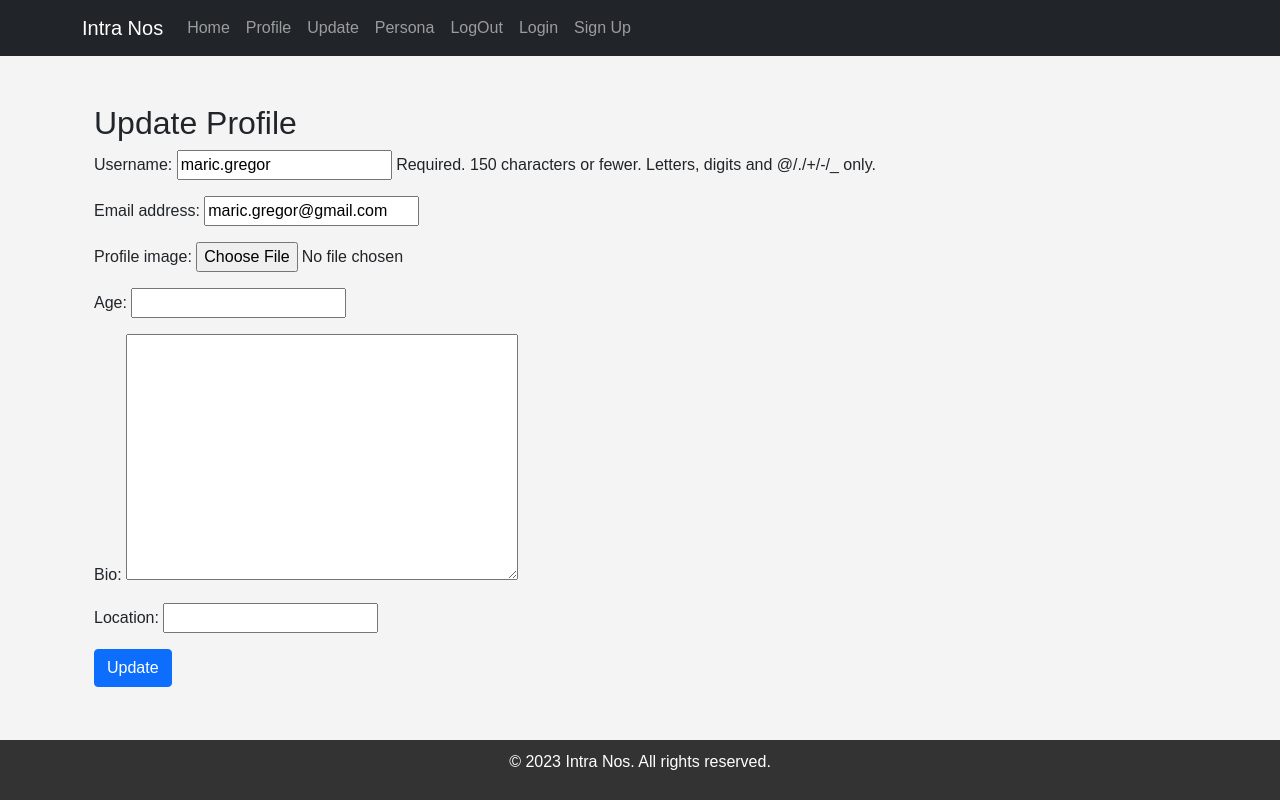
After one commit to gunnit/modelchat-app, a Django app: page /update_profile/ in a window 1280 px wide. The commit adds this page. Run offline with Django 4.2, Linux system fonts and the light colour scheme; a user stored in the database is signed in.

Commit message:
pages and updates

```diff
--- a/chat/forms.py
+++ b/chat/forms.py
@@ -1,5 +1,6 @@
 from allauth.account.forms import SignupForm
 from django import forms
+from .models import CustomUser, DigitalPersona
 
 USER_TYPE_CHOICES = (
     ('MODEL', 'Model'),
@@ -9,13 +10,47 @@ USER_TYPE_CHOICES = (
 class CustomSignupForm(SignupForm):
     user_type = forms.ChoiceField(choices=USER_TYPE_CHOICES, widget=forms.RadioSelect)
 
-def save(self, request):
-    # First, use the original save method to save the user object
-    user = super(CustomSignupForm, self).save(request)
+    def save(self, request):
+        # First, use the original save method to save the user object
+        user = super(CustomSignupForm, self).save(request)
 
-    # Now, save the custom field (user_type) to the user object
-    user.user_type = self.cleaned_data['user_type']
-    user.save()
+        # Now, save the custom field (user_type) to the user object
+        user.user_type = self.cleaned_data['user_type']
+        user.save()
 
-    # Return the user object
-    return user
+        # Return the user object
+        return user
+
+class UpdateProfileForm(forms.ModelForm):
+    class Meta:
+        model = CustomUser
+        fields = ['username', 'email', 'profile_image', 'age', 'bio', 'location']
+
+
+
+class UpdateDigitalPersonaForm(forms.ModelForm):
+    RESPONSE_SPEED_CHOICES = [
+        ('fast', 'Fast'),
+        ('medium', 'Medium'),
+        ('slow', 'Slow'),
+    ]
+
+    RESPONSE_LENGTH_CHOICES = [
+        ('short', 'Short'),
+        ('medium', 'Medium'),
+        ('long', 'Long'),
+    ]
+
+    RESPONSE_STYLE_CHOICES = [
+        ('formal', 'Formal'),
+        ('casual', 'Casual'),
+        ('playful', 'Playful'),
+    ]
+
+    response_speed = forms.ChoiceField(choices=RESPONSE_SPEED_CHOICES, required=False)
+    response_length = forms.ChoiceField(choices=RESPONSE_LENGTH_CHOICES, required=False)
+    response_style = forms.ChoiceField(choices=RESPONSE_STYLE_CHOICES, required=False)
+
+    class Meta:
+        model = DigitalPersona
+        fields = ['greeting_message', 'response_speed', 'response_length', 'response_style']
--- a/chat/models.py
+++ b/chat/models.py
@@ -12,6 +12,14 @@ class CustomUser(AbstractUser):
     # Override the groups and user_permissions fields to fix reverse accessor clashes
     groups = models.ManyToManyField(Group, blank=True, related_name="customuser_set")
     user_permissions = models.ManyToManyField(Permission, blank=True, related_name="customuser_set")
+    age = models.PositiveIntegerField(null=True, blank=True)
+    bio = models.TextField(null=True, blank=True)
+    location = models.CharField(max_length=100, null=True, blank=True)
+
+    def save(self, *args, **kwargs):
+        super(CustomUser, self).save(*args, **kwargs)
+        if self.user_type == 'MODEL' and not hasattr(self, 'digital_persona'):
+            DigitalPersona.objects.create(user=self)
 
 # Model for storing chat messages
 class ChatMessage(models.Model):
--- a/chat/views.py
+++ b/chat/views.py
@@ -1,7 +1,10 @@
 import os
 import json
 import openai
-from django.shortcuts import render
+from django.shortcuts import render, redirect
+from django.http import HttpResponseRedirect
+from django.urls import reverse
+from django.contrib.auth.decorators import login_required
 from django.views.decorators.csrf import csrf_exempt
 from django.http import JsonResponse
 from langchain.chat_models import ChatOpenAI
@@ -18,6 +21,7 @@ from django.views.decorators.csrf import csrf_exempt
 from asgiref.sync import async_to_sync
 from telegram.request._baserequest import BaseRequest
 
+from .forms import UpdateProfileForm, UpdateDigitalPersonaForm
 
 from dotenv import load_dotenv, find_dotenv
 _ = load_dotenv(find_dotenv()) # read local .env file
@@ -115,3 +119,49 @@ def telegram_webhook(request):
                 break  # If it's not a timeout error, break out of the loop
 
     return JsonResponse({})
+
+def after_login_redirect(request):
+    if request.user.user_type == 'MODEL':
+        return HttpResponseRedirect(reverse('model_dashboard'))
+    else:
+        return HttpResponseRedirect(reverse('fan_dashboard'))
+
+@login_required
+def model_dashboard(request):
+    if request.user.user_type != 'MODEL':
+        return redirect('fan_dashboard')  # Redirect to fan dashboard if not a model
+    return render(request, 'chat/model_dashboard.html')
+
+@login_required
+def fan_dashboard(request):
+    if request.user.user_type != 'FAN':
+        return redirect('model_dashboard')  # Redirect to model dashboard if not a fan
+    return render(request, 'chat/fan_dashboard.html')
+
+
+def update_profile(request):
+    if request.method == 'POST':
+        form = UpdateProfileForm(request.POST, request.FILES, instance=request.user)
+        if form.is_valid():
+            form.save()
+            return redirect(reverse('home'))
+    else:
+        form = UpdateProfileForm(instance=request.user)
+    return render(request, 'chat/update_profile.html', {'form': form})
+
+
+def update_digital_persona(request):
+    if request.method == 'POST':
+        form = UpdateDigitalPersonaForm(request.POST, instance=request.user.digital_persona)
+        if form.is_valid():
+            digital_persona = form.save(commit=False)
+            digital_persona.ai_response_tuning = {
+                'response_speed': form.cleaned_data['response_speed'],
+                'response_length': form.cleaned_data['response_length'],
+                'response_style': form.cleaned_data['response_style'],
+            }
+            digital_persona.save()
+            return redirect(reverse('home'))  # Redirect to the home view
+    else:
+        form = UpdateDigitalPersonaForm(instance=request.user.digital_persona)
+    return render(request, 'chat/update_digital_persona.html', {'form': form})
--- a/modelchat/urls.py
+++ b/modelchat/urls.py
@@ -9,4 +9,9 @@ urlpatterns = [
     path('accounts/', include('allauth.urls')),
     path('api/process_message/', views.process_message, name='process_message'),
     path('telegram_webhook/', views.telegram_webhook, name='telegram_webhook'),
+    path('model_dashboard/', views.model_dashboard, name='model_dashboard'),
+    path('fan_dashboard/', views.fan_dashboard, name='fan_dashboard'),
+    path('after_login_redirect/', views.after_login_redirect, name='after_login_redirect'),
+    path('update_profile/', views.update_profile, name='update_profile'),
+    path('update_digital_persona/', views.update_digital_persona, name='update_digital_persona'),
 ]
--- a/templates/base.html
+++ b/templates/base.html
@@ -7,13 +7,77 @@
     <title>{% block title %}Default Title{% endblock %}</title>
     <!-- Bootstrap CSS CDN -->
     <link href="https://cdn.jsdelivr.net/npm/bootstrap@5.1.3/dist/css/bootstrap.min.css" rel="stylesheet">
+    <!-- Custom Styles -->
+    <style>
+        body {
+            font-family: 'Arial', sans-serif;
+            margin: 0;
+            padding: 0;
+            background-color: #f4f4f4;
+        }
+        .navbar {
+            margin-bottom: 40px;
+        }
+        footer {
+            background-color: #333;
+            color: #fff;
+            text-align: center;
+            padding: 10px;
+            position: absolute;
+            bottom: 0;
+            width: 100%;
+        }
+    </style>
 </head>
 <body>
+
+<!-- Navbar -->
+<nav class="navbar navbar-expand-lg navbar-dark bg-dark">
     <div class="container">
+        <a class="navbar-brand" href="#">Intra Nos</a>
+        <button class="navbar-toggler" type="button" data-bs-toggle="collapse" data-bs-target="#navbarNav" aria-controls="navbarNav" aria-expanded="false" aria-label="Toggle navigation">
+            <span class="navbar-toggler-icon"></span>
+        </button>
+        <div class="collapse navbar-collapse" id="navbarNav">
+            <ul class="navbar-nav ml-auto">
+                <li class="nav-item">
+                    <a class="nav-link" href="{% url 'home' %}">Home</a>
+                </li>
+                <li class="nav-item">
+                    <a class="nav-link" href="{% url 'fan_dashboard' %}"> Profile</a>
+                </li>
+                <li class="nav-item">
+                    <a class="nav-link" href="{% url 'update_profile' %}"> Update</a>
+                </li>
+                <li class="nav-item">
+                    <a class="nav-link" href="{% url 'update_digital_persona' %}"> Persona</a>
+                </li>
+                <li class="nav-item">
+                    <a class="nav-link" href="{% url 'account_logout' %}"> LogOut</a>
+                </li>
+                <li class="nav-item">
+                    <a class="nav-link" href="{% url 'account_login' %}">Login</a>
+                </li>
+                <li class="nav-item">
+                    <a class="nav-link" href="{% url 'account_signup' %}">Sign Up</a>
+                </li>
+            </ul>
+        </div>
+    </div>
+</nav>
+
+<!-- Main Content -->
+<div class="container mt-5">
     {% block content %}
     <!-- Default content goes here -->
     {% endblock %}
 </div>
+
+<!-- Footer -->
+<footer>
+    <p>&copy; 2023 Intra Nos. All rights reserved.</p>
+</footer>
+
 <!-- Bootstrap JS and Popper.js CDN -->
 <script src="https://cdn.jsdelivr.net/npm/bootstrap@5.1.3/dist/js/bootstrap.bundle.min.js"></script>
 
--- a/templates/chat/home.html
+++ b/templates/chat/home.html
@@ -12,9 +12,8 @@ Home Page
 
 
     <h1>Welcome to ModelChaAt!</h1>
-    <a href="{% url 'home' %}">Home</a>
-    <a href="{% url 'account_signup' %}">Sign Up</a>
-    <a href="{% url 'account_login' %}">Login</a>
+
+
 
     <div id="chat-box" style="border: 1px solid #ccc; height: 300px; overflow-y: scroll; padding: 10px;"></div>
     <textarea id="message-input" rows="3" placeholder="Type your message..."></textarea>
--- /dev/null
+++ b/templates/chat/update_profile.html
@@ -0,0 +1,12 @@
+{% extends "base.html" %}
+
+{% block content %}
+<div class="container mt-5">
+    <h2>Update Profile</h2>
+    <form method="post" enctype="multipart/form-data">
+        {% csrf_token %}
+        {{ form.as_p }}
+        <button type="submit" class="btn btn-primary">Update</button>
+    </form>
+</div>
+{% endblock %}
```
Also changed, not shown: modelchat/settings.py (+17 -0 lines), templates/chat/fan_dashboard.html (added, +25 -0 lines), templates/chat/model_dashboard.html (added, +37 -0 lines), templates/chat/update_digital_persona.html (added, +10 -0 lines), chat/migrations/0002_customuser_age_customuser_bio_customuser_location.py (added), db.sqlite3, profile_images/1637577220623.jpg (added), profile_images/1637577220623_i5TMYOH.jpg (added), profile_images/1637577220623_nnvPXVG.jpg (added). Lines whose indentation alone changed are shown as unchanged.
